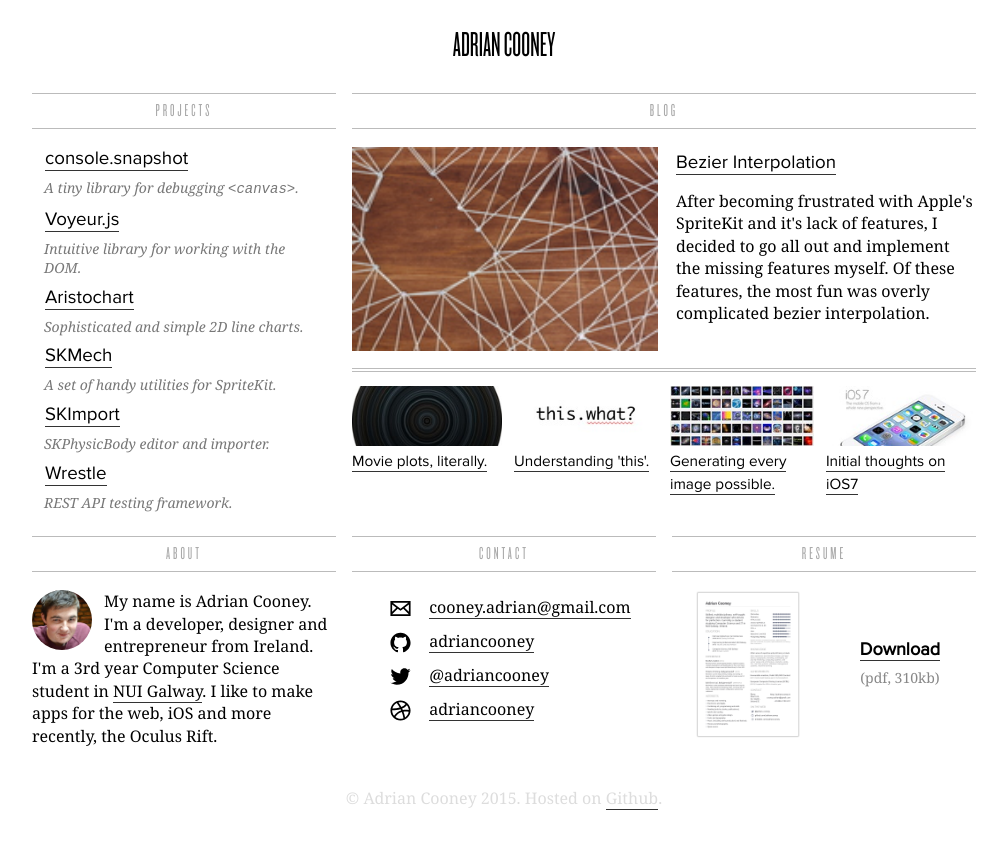
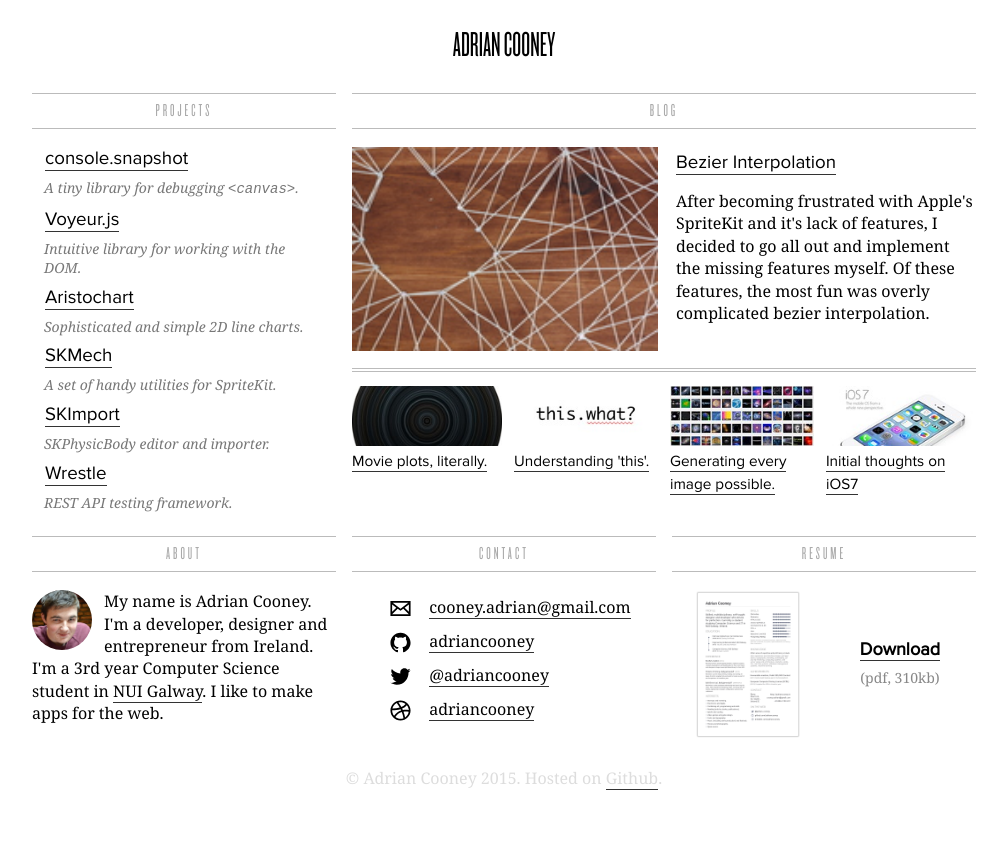
Before and after one commit to adriancooney/adriancooney.github.com, a Jekyll site: the page built from index.html, in a window 1280 px wide. Shown: the top 849 px of the page, without its empty margins (144-1151 px from the left). Built offline with Jekyll 4.4.1, drawn with Linux system fonts in a browser that asks for light colours; some web fonts are replaced.

Commit message:
Update profile.yaml

```diff
--- a/_data/profile.yaml
+++ b/_data/profile.yaml
@@ -3,7 +3,7 @@ about: >
   My name is Adrian Cooney. I'm a developer, designer
   and entrepreneur from Ireland. I'm a 3rd year
   Computer Science student in <a href="http://www.Nuigalway.ie/">NUI Galway</a>.
-  I like to make apps for the web, iOS and more recently, the Oculus Rift.
+  I like to make apps for the web.
 
 
 # Contact
```
